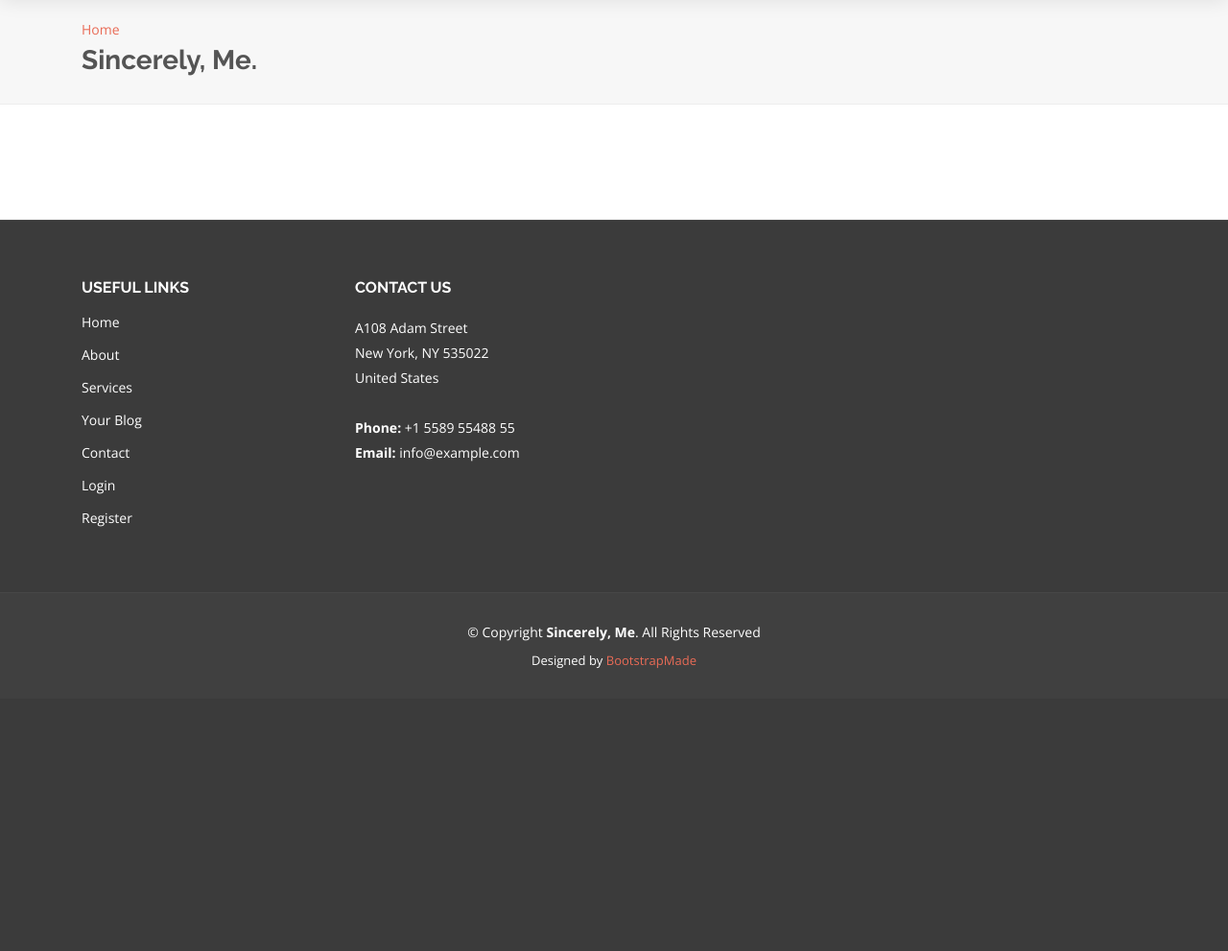
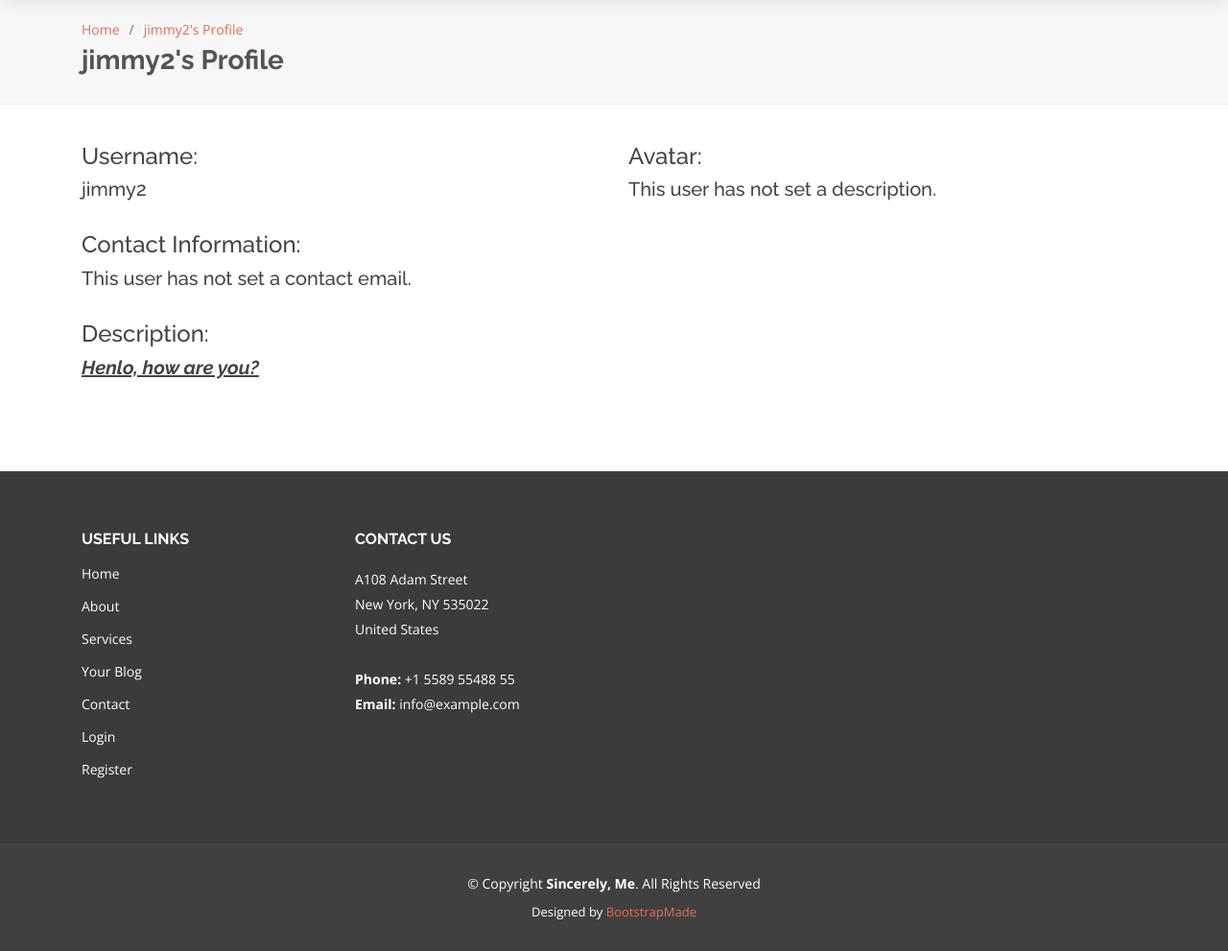
Before and after one commit to SkellyBro/Sincerely-Me, a PHP site: page /viewUserProfile.php?userID=9&uName=jimmy2 in a window 1280 px wide. Shown: the part 140-1131 px from the top of the page at 96% size. Before the commit the page ends 837 px from the top, so only its background shows below. Run offline with PHP 8.4, Linux system fonts and the light colour scheme; data comes from the database, SQL or seed files in the repository.

Commit message:
This is the second commit, changes made include changes to the userAccount, viewUserProfile and index.

```diff
--- a/createBlog.php
+++ b/createBlog.php
@@ -99,9 +99,9 @@
 
 			if($blogInsert){
 				if($tagInsert && $imageInsert && $confirmInsert){
-					$success.="<br/>Blogpost made successfully, all content has been saved! All of your posts can be seen on your account!";
+					$success.="<br/>Blogpost made successfully, all content has been saved! All of your posts can be seen on your account!<br/> Please be advised that your post will need to be verified by an administrator before it is made public, this may take some time.";
 				}else if($tagInsert && $confirmInsert){
-					$success.="<br/>Blogpost made successfully, all content has been saved! All of your posts can be seen on your account!";
+					$success.="<br/>Blogpost made successfully, all content has been saved! All of your posts can be seen on your account!<br/> Please be advised that your post will need to be verified by an administrator before it is made public, this may take some time.";
 				}
 			}
 		}//end of count
--- a/viewUserProfile.php
+++ b/viewUserProfile.php
@@ -1,3 +1,23 @@
+<?php
+
+	$count=0;
+	$feedback="";
+
+	$username="";
+	$description="";
+	$picture="";
+	$email="";
+
+	$result[]="";
+
+	if(isset($_GET)){
+		$userID=$_GET['userID'];
+		$uName=$_GET['uName'];
+	}
+
+?>
+
+
 <!DOCTYPE html>
 <html lang="en">
 
@@ -122,8 +142,9 @@
 
         <ol>
           <li><a href="index.php">Home</a></li>
+          <li><a href="viewUserProfile.php"><?php global $uName; echo"$uName's"?> Profile</a></li>
         </ol>
-        <h2>Sincerely, Me.</h2>
+        <h2><?php global $uName; echo"$uName's"?> Profile</h2>
 
       </div>
 
@@ -131,9 +152,65 @@
 
     <!-- ======= Blog Section ======= -->
     <section id="form">
+      <div class="container">
+	  <!--Content Here :0-->
+	  <?php
+	  global $userID;
 
-	  <!--Content Here :0-->
+	    require("dbConnect.php");
 
+		  if($stmt=mysqli_prepare($mysqli,
+		  "SELECT tbluser.description, tbluser.pictureID, tbluser.email FROM tbluser WHERE userID=?")){
+				  //bind entered parameters to mysqli object
+				mysqli_stmt_bind_param($stmt, "i", $userID);
+
+				//execute the stmt
+				mysqli_stmt_execute($stmt);
+
+				//get results of query
+				mysqli_stmt_bind_result($stmt, $description, $picture, $email);
+
+					if(mysqli_stmt_fetch($stmt)){
+							/*Echo user profile information*/
+							echo"<div class='row'>";
+								//username
+								echo"<div class='col-lg-6'> <h4>Username:</h4> <h5>$uName</h5>";
+
+								//Contact
+								echo"<br/><h4>Contact Information:</h4>";
+								if($email!=null || $email!=""){
+									echo"<h5>$email</h5>";
+								}else{
+									echo"<h5>This user has not set a contact email.</h5>";
+								}
+
+								//Description
+								echo"<br/><h4>Description:</h4>";
+								if($description!=null || $description!=""){
+									echo"<h5>$description</h5></div>";
+								}else{
+									echo"<h5>This user has not set a description.</h5></div>";
+								}
+
+								//Image
+								echo"<div class='col-lg-6'><h4>Avatar:</h4>";
+								if($picture!=null || $picture!=""){
+									echo"<img src='accountAvatar/$picture' style='width:300px; height:200px;'/>";
+								}else{
+									echo"<h5>This user has not set a description.</h5>";
+								}
+								echo"</div>";
+							echo"</div>";
+					}else{
+						echo"<h6 class='error'>Database error encountered. Please contact an administrator for assistance.</h6>";
+					}
+				 /* close statement */
+				mysqli_stmt_close($stmt);
+			}//end of stmt
+			//close connection
+			mysqli_close($mysqli);
+	  ?>
+	  </div>
 
     </section><!-- End Blog Section -->
 
```
Also changed, not shown: index.php (+5 -4 lines), userAccount.php (+85 -10 lines).
